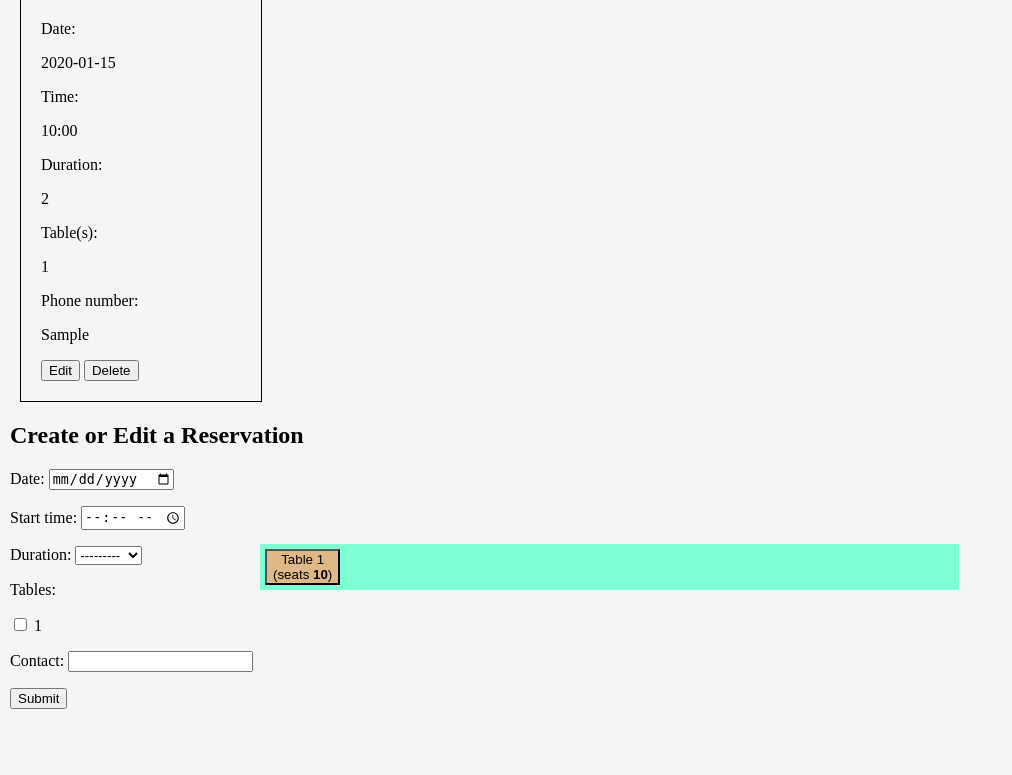
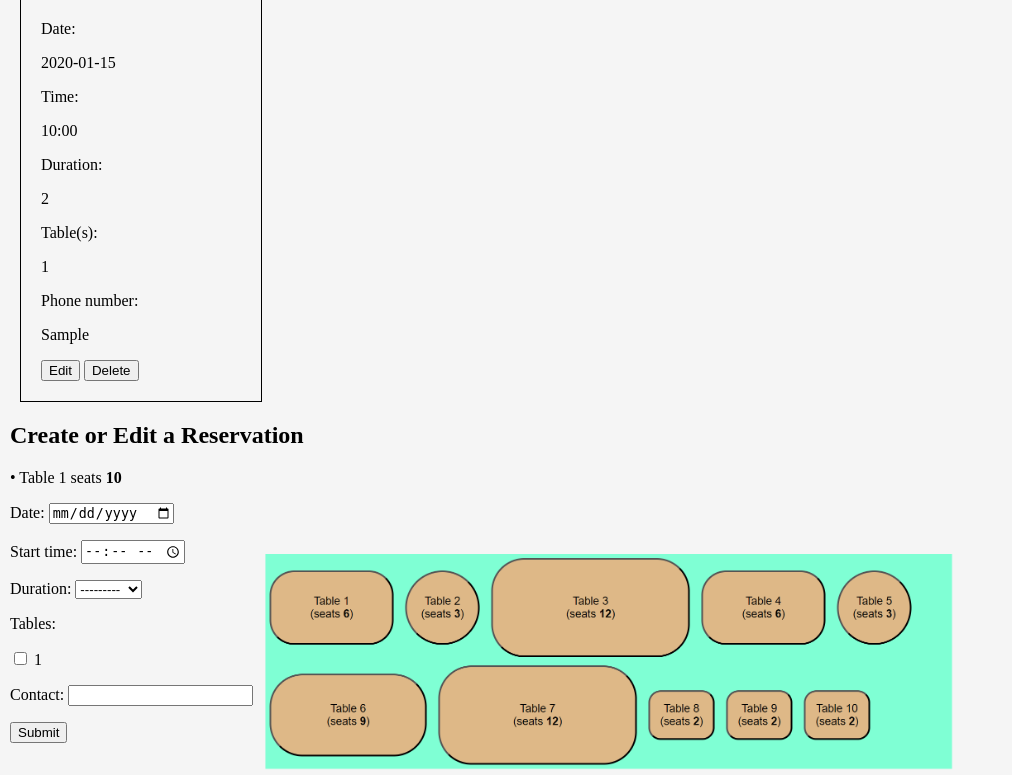
Before and after one commit to niall-code/the-barn-owl-inn, a Django app: page /my-reservations/ in a window 1280 px wide. Shown: the part 126-901 px from the top of the page, without its empty margins (0-1012 px from the left). Before the commit the page ends 835 px from the top, so only its background shows below. Run offline with Django 5.2, Linux system fonts and the light colour scheme; a user stored in the database is signed in; tables that the repository leaves empty hold one stand-in row (values such as "Sample post").

Commit message:
convert tables map to image

```diff
--- a/reserve/templates/reserve/my_reservations.html
+++ b/reserve/templates/reserve/my_reservations.html
@@ -36,13 +36,12 @@
       <form method="post" action="" id="reservationForm" aria-label="Reservation Form">
 
         <div id="tables-map-positioner">
-          <div id="tables-map">
+          <img src="{% static 'images/tables_map.png' %}" alt="restaurant tables graphic" id="tables-map">
+          <p>
             {% for table in tables %}
-              <button type="button" id="table-{{ table.number }}" class="seats-{{ table.seats }} table">
-                Table {{ table.number }} <br> (seats <b>{{ table.seats }}</b>)
-              </button>
+              &#8226; Table {{ table.number }} seats <b>{{ table.seats }}</b>
             {% endfor %}
-          </div>
+          </p>
 
           {{ reservation_form.as_p }}
           {% csrf_token %}
--- a/static/css/style.css
+++ b/static/css/style.css
@@ -59,47 +59,11 @@ div#tables-map-positioner {
   position: relative;
 }
 
-div#tables-map {
+#tables-map {
   width: 55%;
-  background-color: aquamarine;
   position: absolute;
   top: 75px;
   left: 250px;
-}
-
-button.table {
-  background-color: burlywood;
-  margin: 5px;
-}
-
-button.seats-2 {
-  height: 60px;
-  width: 80px;
-  border-radius: 15px;
-}
-
-button.seats-3 {
-  height: 90px;
-  width: 90px;
-  border-radius: 50px;
-}
-
-button.seats-6 {
-  height: 90px;
-  width: 150px;
-  border-radius: 30px;
-}
-
-button.seats-9 {
-  height: 100px;
-  width: 190px;
-  border-radius: 40px;
-}
-
-button.seats-12 {
-  height: 120px;
-  width: 240px;
-  border-radius: 40px;
 }
 
 
@@ -150,3 +114,9 @@ button.seats-12 {
     background-color: blanchedalmond;
   }
 }
+
+@media screen and (max-width: 1024px) {
+  #tables-map {
+    display: none;
+  }
+}
```
Also changed, not shown: static/images/tables_map.png (added).
